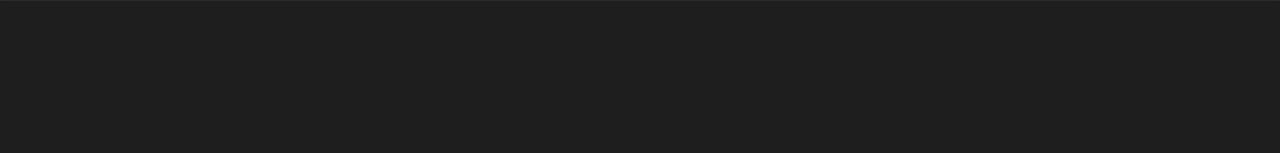
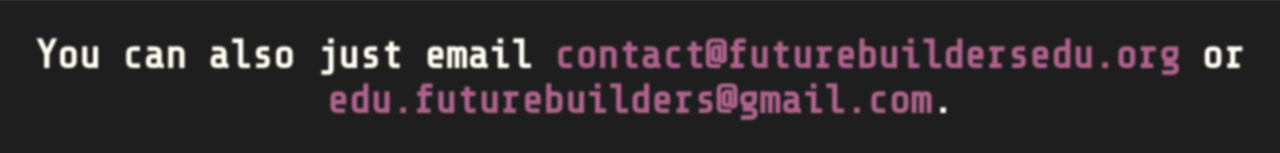
Before and after one commit to MrCrazyGoose/futurebuilders, a plain HTML site: page contact.html in a window 1280 px wide. Shown: the part 1326-1479 px from the top of the page. Before the commit the page ends 1325 px from the top, so only its background shows below. Drawn offline with Linux system fonts and the light colour scheme.

Commit message:
Add files via upload

```diff
--- a/contact.html
+++ b/contact.html
@@ -62,6 +62,8 @@
 			</div>
 		</form>
 	</div>
+
+	<h2 style="text-align:center;">You can also just email <a href="contact.futurebuildersedu.org" style="text-decoration:none;color:magenta;">contact@futurebuildersedu.org</a> or <a href="edu.futurebuilders@gmail.com" style="text-decoration:none;color:magenta;">edu.futurebuilders@gmail.com</a>.</h2>
 	<script src="script.js"></script>
 </body>
 </html>
```
